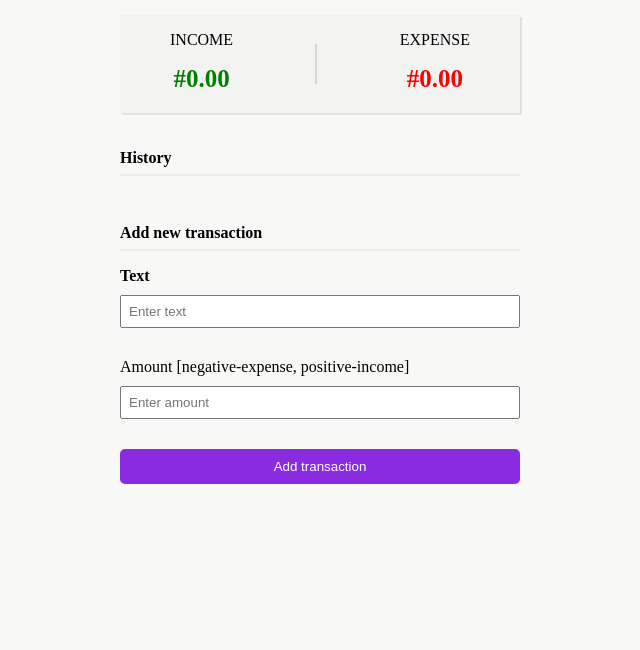
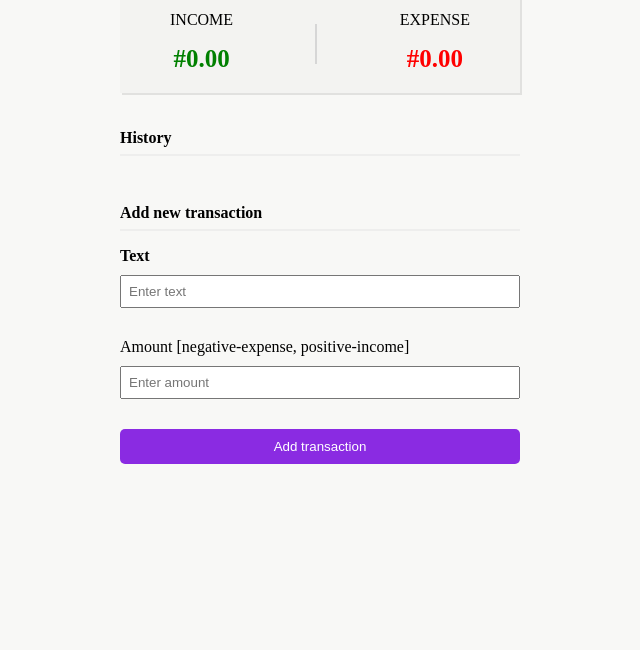
Before and after one commit to Afolabi-Ridwan/expense-tracker, a plain HTML site: page index.html in a window 1280 px wide. Shown: the part 150-800 px from the top of the page, without its empty margins (328-968 px from the left). Drawn offline with Linux system fonts and the light colour scheme.

Commit message:
Update style.css

```diff
--- a/style.css
+++ b/style.css
@@ -13,7 +13,7 @@ body {
   flex-direction: column;
   align-items: center;
   justify-content: center;
-  padding: 20px;
+  padding: 0 50px;
 }
 
 .container {
```
